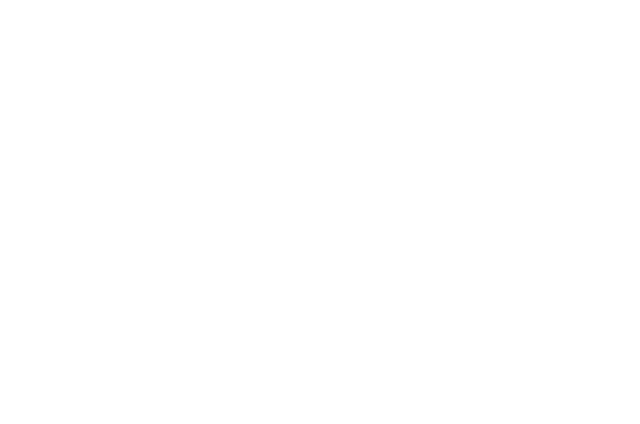
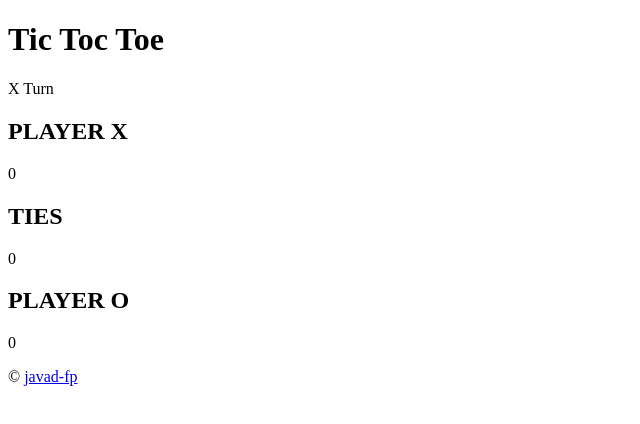
Before and after one commit to JavadFazelpour/tic-tac-toe, a plain HTML site: page index.html in a window 1280 px wide. Shown: the whole page, without its empty margins (0-640 px from the left). Drawn offline with Linux system fonts and the light colour scheme.

Commit message:
feat: Add HTML structure for Tic-Tac-Toe board
This commit adds the HTML structure for the Tic-Tac-Toe game board
and related elements.

The HTML includes:

- A grid of divs with IDs `r0c0`, `r0c1`, etc., representing
  the Tic-Tac-Toe board cells. These elements will be used by
  the DOMView to display the game state.
- Divs with IDs `playerX-card`, `tie-card`, and `playerO-card`
  to display player scores and tie counts.
- A `message` div to display messages to the user (e.g., whose turn it
  is, winner, errors).
- Header and footer elements for basic page structure.

This HTML provides the foundation for the DOMView to interact with and
display the game. The DOMView will select these elements and update
their content to reflect the game's state.

```diff
--- a/index.html
+++ b/index.html
@@ -7,6 +7,39 @@
     <title>Tic Toc Toe</title>
   </head>
   <body>
+    <div class="flex-container">
+      <header><h1>Tic Toc Toe</h1></header>
+      <div class="message">X Turn</div>
+      <main>
+        <div id="r0c0" class="tile"></div>
+        <div id="r0c1" class="tile"></div>
+        <div id="r0c2" class="tile"></div>
+        <div id="r1c0" class="tile"></div>
+        <div id="r1c1" class="tile"></div>
+        <div id="r1c2" class="tile"></div>
+        <div id="r2c0" class="tile"></div>
+        <div id="r2c1" class="tile"></div>
+        <div id="r2c2" class="tile"></div>
+      </main>
+      <div class="result">
+        <div class="card" id="playerX-card">
+          <h2>PLAYER X</h2>
+          <p id="x-score">0</p>
+        </div>
+        <div class="card" id="tie-card">
+          <h2>TIES</h2>
+          <p id="tie-score">0</p>
+        </div>
+        <div class="card" id="playerO-card">
+          <h2>PLAYER O</h2>
+          <p id="o-score">0</p>
+        </div>
+      </div>
+      <footer>
+        &copy;
+        <a href="https://github.com/JavadFazelpour/tic-tac-toe">javad-fp</a>
+      </footer>
+    </div>
     <script src="script.js"></script>
   </body>
 </html>
```
